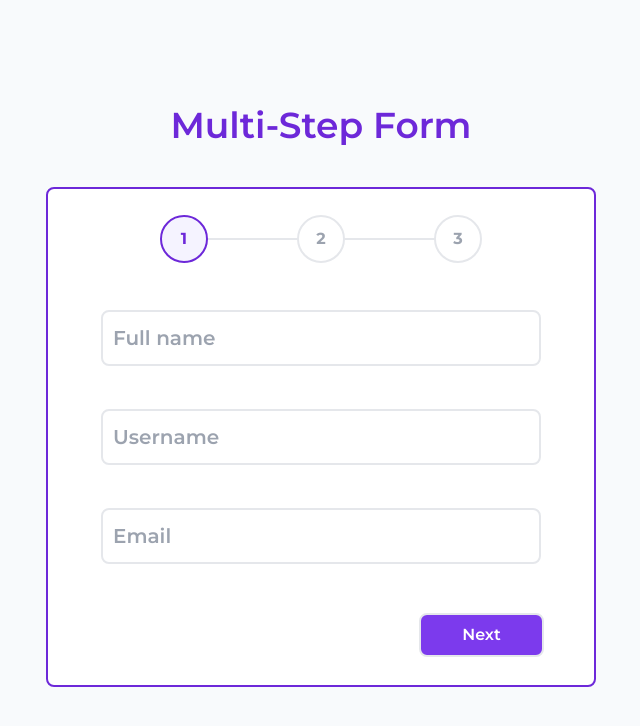
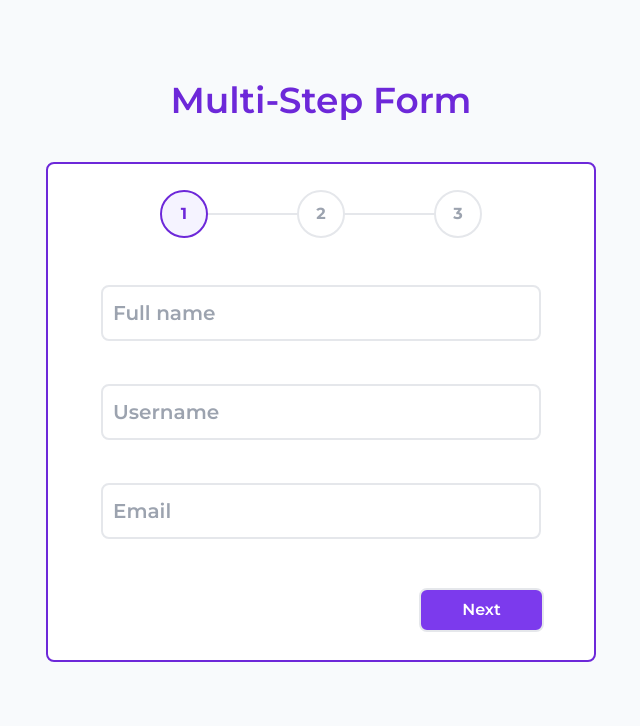
Before and after one commit to AhmedMahmoudT/multi-step-form-react, a React (Vite) app: page / in a window 1280 px wide. Shown: the top 726 px of the page, without its empty margins (319-959 px from the left). Built offline with nearby package versions, Linux system fonts and the light colour scheme.

Commit message:
fix: adjust margin for improved layout consistency

```diff
--- a/src/App.jsx
+++ b/src/App.jsx
@@ -11,7 +11,7 @@ const App = () => {
             borderBottom: "2px solid #f8fafc",
             transition: { delay: 2 },
           }}
-          className="z-10 -mt-[70vh] md:-mt-[50vh] lg:-mt-[200px] w-[600px] h-[70vh] md: lg:h-[250px] bg-slate-50 flex place-items-end justify-center overflow-hidden pb-4 mb-6"
+          className="z-10 -mt-[70vh] md:-mt-[50vh] lg:-mt-[250px] w-[600px] h-[70vh] md: lg:h-[250px] bg-slate-50 flex place-items-end justify-center overflow-hidden pb-4 mb-6"
         >
           <motion.p
             initial={{ y: 65 }}
```
